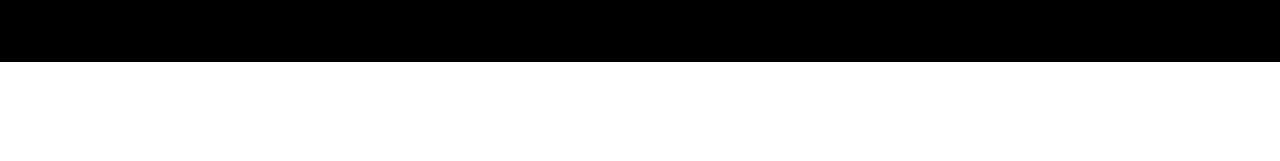
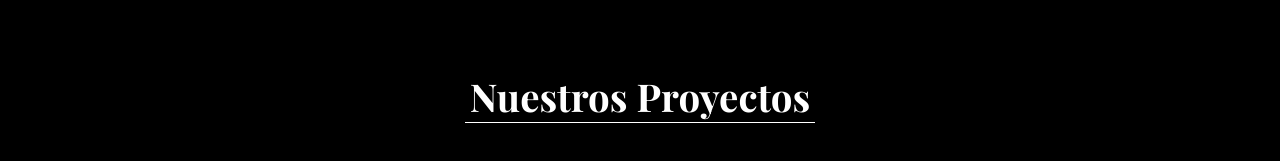
Before and after one commit to PradoLucas14/Tatuajes_FrontEnd, a React (Vite) app in the folder EstudioTatuajes/: page / in a window 1280 px wide. Shown: the part 2473-2634 px from the top of the page. Before the commit the page ends 2535 px from the top, so only its background shows below. Built offline with nearby package versions, Linux system fonts and the light colour scheme; data requests are answered from the project's data file; a web font is replaced by a local one.

Commit message:
se creo el apartado de galeria de imagenes para el home

```diff
--- a/EstudioTatuajes/src/pages/home/Home.jsx
+++ b/EstudioTatuajes/src/pages/home/Home.jsx
@@ -2,6 +2,7 @@ import React from 'react'
 import Banner from './homeComponents/Banner'
 import About from './homeComponents/About'
 import Artist from './homeComponents/Artist'
+import BannerGalery from './homeComponents/BannerGalery'
 
 function Home() {
   return (
@@ -9,6 +10,7 @@ function Home() {
       <Banner/>
       <About/>
       <Artist/>
+      <BannerGalery/>
     </div>
   )
 }
--- a/EstudioTatuajes/src/pages/home/homeComponents/Banner.css
+++ b/EstudioTatuajes/src/pages/home/homeComponents/Banner.css
@@ -49,7 +49,7 @@
     font-family: "Playfair Display", serif;
 }
 .bannerButton p{
-    border: 3px solid black;
+    border: 3px solid transparent;
     width: 100%;
     height: 90%;
     display: flex;
@@ -60,6 +60,9 @@
 .bannerButton:hover {
     background-color: #fff;
     color: black;
+}
+.bannerButton:hover p{
+    border: 3px solid black;
 }
 .redesBanner{
     display: flex;
@@ -97,12 +100,15 @@
     padding-right: 9%;
     position: relative;
 }
-.overlayColum2{
+.overlayColum2 {
     position: absolute;
     height: 100%;
     width: 100%;
-    background: linear-gradient(to right, black 1%, transparent 99%);
+    background:
+        linear-gradient(to right, black 1%, transparent 99%), /* Degradado horizontal */
+        linear-gradient(to top, black,transparent, transparent, transparent); /* Degradado vertical */
 }
+
 /* Media query para pantallas menores a 991px */
 @media (max-width: 991px) {
     .Banner {
--- /dev/null
+++ b/EstudioTatuajes/src/pages/home/homeComponents/BannerGalery.css
@@ -0,0 +1,40 @@
+.BannerGalery {
+    position: relative;
+    height: 80vh; /* Ajusta esta altura según tus necesidades */
+    overflow: hidden;
+    padding: 9%;
+    background-color: black;
+    display: flex;
+    align-items: center;
+    justify-content: center;
+    flex-direction: column;
+}
+.BannerGalery img {
+    width: auto;
+    height: 100%;
+    object-fit: cover;
+}
+.overlayGalery {
+    position: absolute;
+    top: 0;
+    left: 0;
+    width: 100%;
+    height: 100%;
+    display: flex;
+    justify-content: center;
+    align-items: center;
+    flex-direction: column;
+}
+.tituloGaleryT{
+    border-bottom: 1px solid #fff;
+    margin-bottom: 40px;
+    text-align: center;
+    width: 350px;
+}
+.tituloGaleryT h4{
+    font-size: 2.4rem;
+    color: #fff;
+}
+.btnContainer{
+    margin-top: 40px;
+}
--- /dev/null
+++ b/EstudioTatuajes/src/pages/home/homeComponents/BannerGalery.jsx
@@ -0,0 +1,23 @@
+import React from 'react'
+import img1 from "../../../assets/img/imgHome/BannerGalery.jpg"
+import "./BannerGalery.css"
+
+function BannerGalery() {
+  return (
+    <div className='BannerGalery'>
+        <div className="tituloGaleryT">
+            <h4>Nuestros Proyectos</h4>
+        </div>
+
+        <img src={img1} alt="Banner de galeria" />
+
+        <div className="btnContainer">
+            <button className='bannerButton'>
+                <p>Ver más</p>
+            </button>
+        </div>
+    </div>
+  )
+}
+
+export default BannerGalery
```
Also changed, not shown: EstudioTatuajes/src/assets/img/imgHome/BannerGalery.jpg (added), EstudioTatuajes/src/index.css (line endings or trailing spaces), 1 other file (tests, documents, lock files or other folders).
